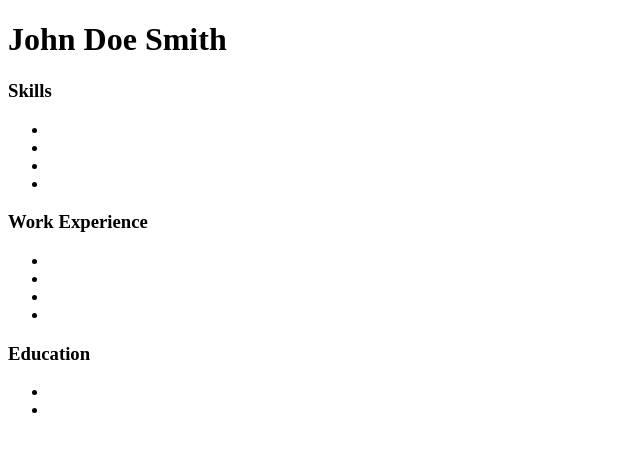
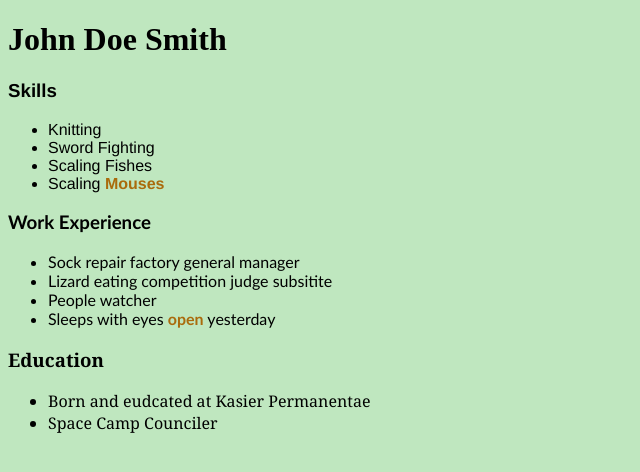
Before and after one commit to KeturahDev/johndoe, a plain HTML site: page index.html in a window 1280 px wide. Shown: the whole page, without its empty margins (0-640 px from the left). Drawn offline with Linux system fonts and the light colour scheme.

Commit message:
add div and span to style css elements

```diff
--- a/css/styles.css
+++ b/css/styles.css
@@ -0,0 +1,16 @@
+body{
+  background-color: rgb(191, 231, 191)
+}
+.skills{
+  font-family: 'Franklin Gothic Medium', 'Arial Narrow', Arial, sans-serif
+}
+.work{
+  font-family: 'Trebuchet MS', 'Lucida Sans Unicode', 'Lucida Grande', 'Lucida Sans', Arial, sans-serif
+}
+.edu{
+  font-family: Georgia, 'Times New Roman', Times, serif;
+}
+.emp{
+  font-weight: bolder;
+  color: rgb(170, 107, 12);
+}
--- a/index.html
+++ b/index.html
@@ -9,29 +9,29 @@
 </head>
 <body>
   <h1>John Doe Smith</h1>
-<div>
+<div class="skills">
   <h3>Skills</h3>
     <ul>
-      <li></li>
-      <li></li>
-      <li></li>
-      <li></li>
+      <li>Knitting</li>
+      <li>Sword Fighting</li>
+      <li>Scaling Fishes</li>
+      <li>Scaling <span class="emp">Mouses</span></li>
     </ul>
   </div>
-  <div>
+  <div class="work">
   <h3>Work Experience</h3>
   <ul>
-    <li></li>
-    <li></li>
-    <li></li>
-    <li></li>
+    <li>Sock repair factory general manager</li>
+    <li>Lizard eating competition judge subsitite</li>
+    <li>People watcher</li>
+    <li>Sleeps with eyes <span class="emp">open</span> yesterday</li>
   </ul>
 </div>
-<div>
+<div class="edu">
 <h3>Education</h3>
 <ul>
-  <li></li>
-  <li></li>
+  <li>Born and eudcated at Kasier Permanentae</li>
+  <li>Space Camp Counciler</li>
 </ul>
 </div>
 
```
